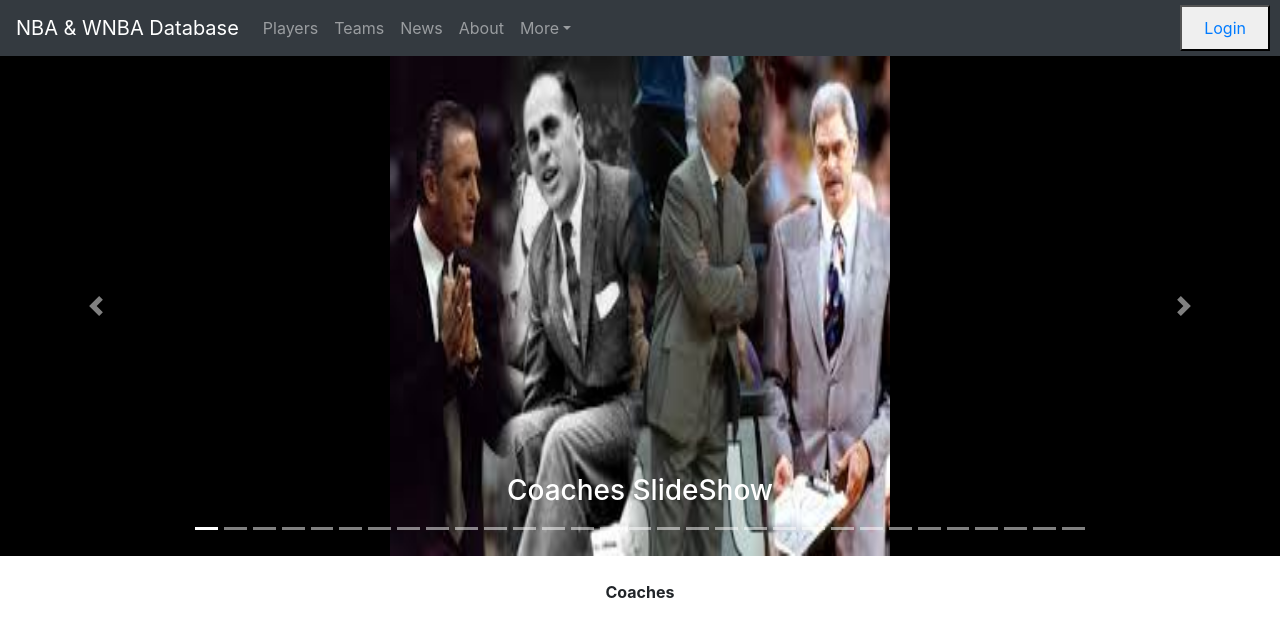
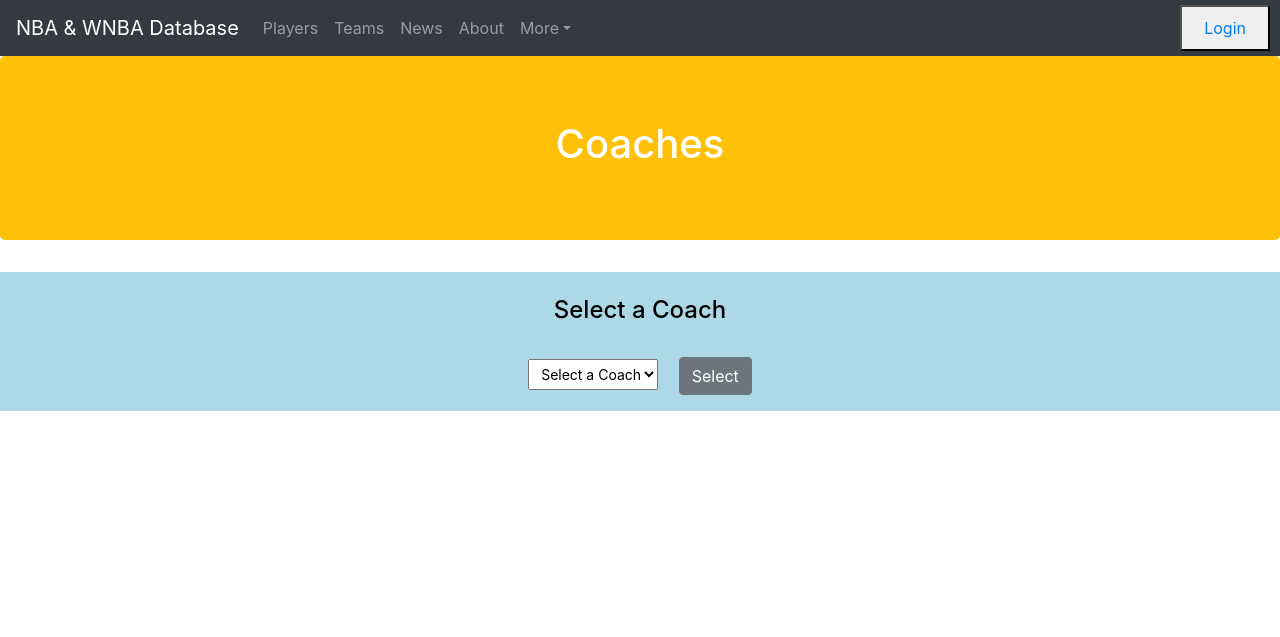
Before and after one commit to bibartanjha/teame9, a Flask app: page /Coaches in a window 1280 px wide. Shown: the top 637 px of the page. Run offline with Flask 2, Linux system fonts and the light colour scheme; a database or web service that is not in the repository returns one stand-in record (values such as "Sample title"); some libraries are stand-ins or nearby versions.

Commit message:
new format for coaches-Andrew

```diff
--- a/GCPcode/main.py
+++ b/GCPcode/main.py
@@ -306,8 +306,21 @@
     coaches_documents = []
     for document in collection_coaches.find():
         coaches_documents.append(document)
+    if request.method == "POST":
 
-    return render_template('coaches.html',coaches_documents=coaches_documents)
+        coach_requested = request.form['coach_choices']
+        coach_info = collection_coaches.find_one({"Coach Name": coach_requested})
+
+        team_name = coach_info['Team Name']
+        coach_name = coach_requested
+        coach_type = coach_info['Coach Type']
+        season_type = coach_info['Season']
+
+        return render_template('coaches.html',coaches_documents=coaches_documents,coach_selected=True,team_name=team_name,coach_name=coach_name,coach_type=coach_type,season_type=season_type)
+    else:
+        return render_template('coaches.html',coaches_documents=coaches_documents,coach_selected=False)
+
+
 
 
 
--- a/GCPcode/templates/coaches.html
+++ b/GCPcode/templates/coaches.html
@@ -2,82 +2,68 @@
 
 {% block head %}
 <title>Coaches</title>
+
+<style>
+    body {text-align: center;}
+    table{
+        margin: 0px auto;
+        background-color:lightgreen;
+    }
+    td {
+      padding: 0 10px;
+    }
+</style>
 {% endblock %}
 
-<meta charset="utf-8">
-<meta name="viewport" content="width=device-width, initial-scale=1">
+{% block body %}
+<div class="jumbotron bg-warning text-white">
+    <h1 style = "color: white">Coaches</h1>
+</div>
 
-<style>
-    .carousel-inner img{
-        width: 100%;
-        height: 100%;
-    }
-</style>
+<div class="media-container">
+{% if coach_selected %}
+<table>
+    <tr>
+    <td style="font-weight:bold">Coach Name</td>
+        <td>{{coach_name}}</td>
+    </tr>
+    <tr>
+        <td style="font-weight:bold">Coach Type</td>
+            <td>{{coach_type}}</td>
+    </tr>
+    <tr>
+        <td syle="font-weight:bold">Team Name</td>
+            <td>{{team_name}}</td>
+    </tr>
+    <tr>
+        <td syle="font-weight:bold">Season</td>
+            <td>{{season_type}}</td>
+    </tr>
+    <tr>
+        <td style="font-weight:bold"></td>
+            <td><img name = "image" src="/static/images/coachespage/{{ coach_name }}.jpeg" alt="No picture found" width="120" height="180" /></td>
+    </tr>
+</table>
+<br>
+{% endif %}
+</div>
 
-{% block body %}
-<div id="coach_carousel" class="carousel slide" data-ride="carousel" style="background-color: black;">
+<div style="background-color: lightblue">
+<br>
+<h4 style = "color: black">Select a Coach</h4>
+<br>
 
-    <ul class="carousel-indicators">
-        <li data-target="#coach_carousel" data-slide-to="0" class="active"></li>
-        <li data-target="#coach_carousel" data-slide-to="1"></li>
-        <li data-target="#coach_carousel" data-slide-to="2"></li>
-        <li data-target="#coach_carousel" data-slide-to="3"></li>
-        <li data-target="#coach_carousel" data-slide-to="4"></li>
-        <li data-target="#coach_carousel" data-slide-to="5"></li>
-        <li data-target="#coach_carousel" data-slide-to="6"></li>
-        <li data-target="#coach_carousel" data-slide-to="7"></li>
-        <li data-target="#coach_carousel" data-slide-to="8"></li>
-        <li data-target="#coach_carousel" data-slide-to="9"></li>
-        <li data-target="#coach_carousel" data-slide-to="10"></li>
-        <li data-target="#coach_carousel" data-slide-to="11"></li>
-        <li data-target="#coach_carousel" data-slide-to="12"></li>
-        <li data-target="#coach_carousel" data-slide-to="13"></li>
-        <li data-target="#coach_carousel" data-slide-to="14"></li>
-        <li data-target="#coach_carousel" data-slide-to="15"></li>
-        <li data-target="#coach_carousel" data-slide-to="16"></li>
-        <li data-target="#coach_carousel" data-slide-to="17"></li>
-        <li data-target="#coach_carousel" data-slide-to="18"></li>
-        <li data-target="#coach_carousel" data-slide-to="19"></li>
-        <li data-target="#coach_carousel" data-slide-to="20"></li>
-        <li data-target="#coach_carousel" data-slide-to="21"></li>
-        <li data-target="#coach_carousel" data-slide-to="22"></li>
-        <li data-target="#coach_carousel" data-slide-to="23"></li>
-        <li data-target="#coach_carousel" data-slide-to="24"></li>
-        <li data-target="#coach_carousel" data-slide-to="25"></li>
-        <li data-target="#coach_carousel" data-slide-to="26"></li>
-        <li data-target="#coach_carousel" data-slide-to="27"></li>
-        <li data-target="#coach_carousel" data-slide-to="28"></li>
-        <li data-target="#coach_carousel" data-slide-to="29"></li>
-        <li data-target="#coach_carousel" data-slide-to="30"></li>
+<div class="form pb-3">
+    <form action="/Coaches" method="POST" style="text-align: center">
+        <select id="coach_choices" name="coach_choices" class="custom-select-sm">
+            <option value="" selected disabled hidden></option>
+            <option selected>Select a Coach</option>
+            {% for coach in coaches_documents %}
+                <option>{{coach['Coach Name']}}</option>
+           {% endfor %}
+        </select>
+        <button type="submit" class="btn btn-secondary ml-3">Select</button>
+    </form>
+    </div>
 
-    </ul>
-
-    <div class="carousel-inner" style="text-align: center;">
-        <div class="carousel-item active">
-            <img src="/static/images/coachespage/coaches_start_pic.jpeg", alt="No picture found" width="500" height="500"/>
-            <div class="carousel-caption">
-                <h3>Coaches SlideShow</h3>
-            </div>
-        </div>
-        {% for coach in coaches_documents %}
-        <div class="carousel-item">
-            <img src="/static/images/coachespage/{{ coach['Coach Name'] }}.jpeg", alt="No picture found" width="500" height="500"/>
-            <div class="carousel-caption" style="color: red;">
-                <h3>{{coach['Coach Name']}}</h3>
-                <h3>{{coach['Team Name']}}</h3>
-                <h3>{{coach['Coach Type']}}</h3>
-                <h3>{{coach['Season']}}</h3>
-            </div>
-        </div>
-        {% endfor %}
-    </div>
-    <a class="carousel-control-prev" href="#coach_carousel" data-slide="prev">
-        <span class="carousel-control-prev-icon"></span>
-    </a>
-    <a class="carousel-control-next" href="#coach_carousel" data-slide="next">
-        <span class="carousel-control-next-icon"></span>
-    </a>
-</div>
-<br>
-<p style="text-align: center;" style="font-size: 100;"><b>Coaches</b></p>
 {% endblock %}
```
